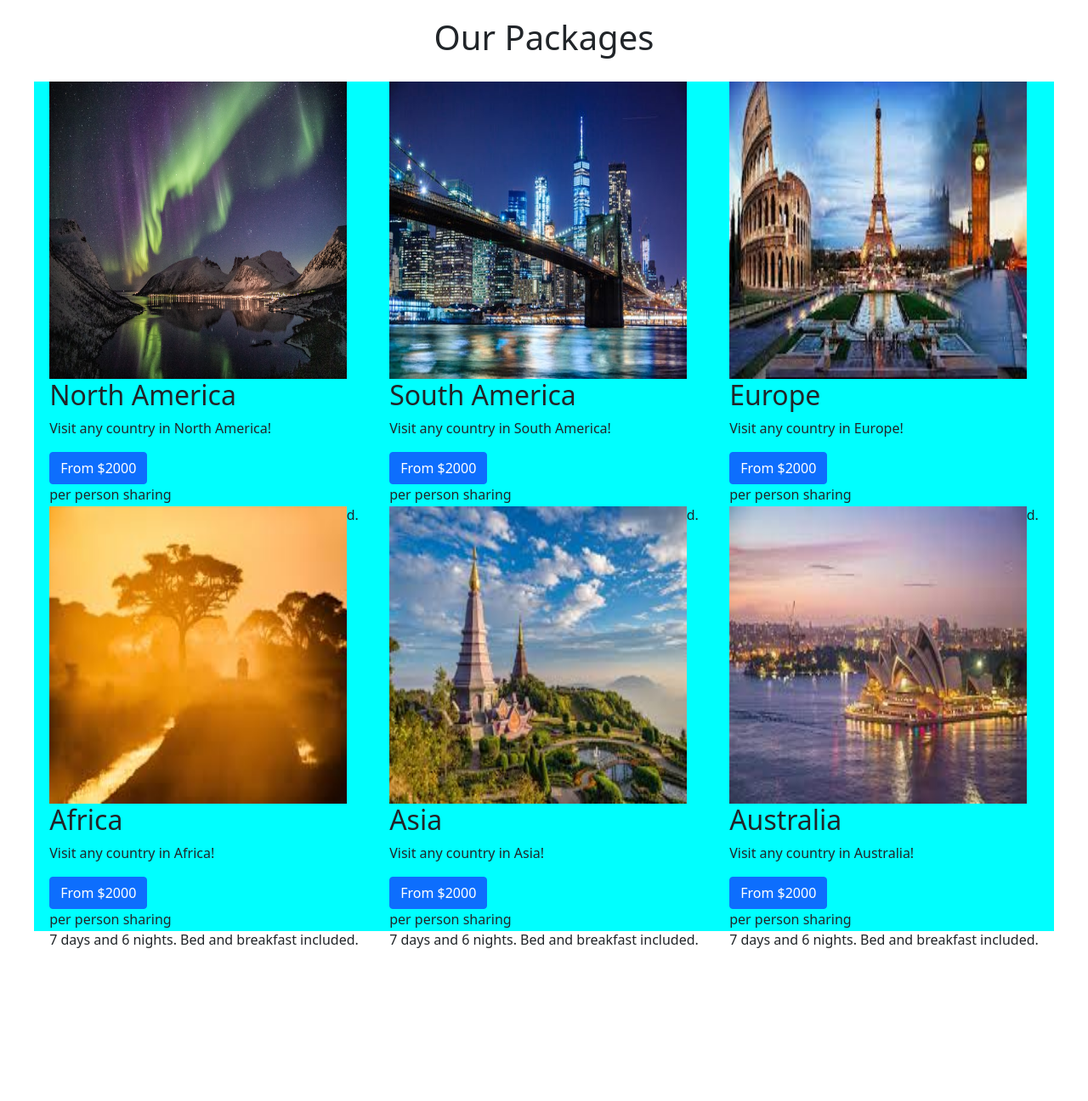
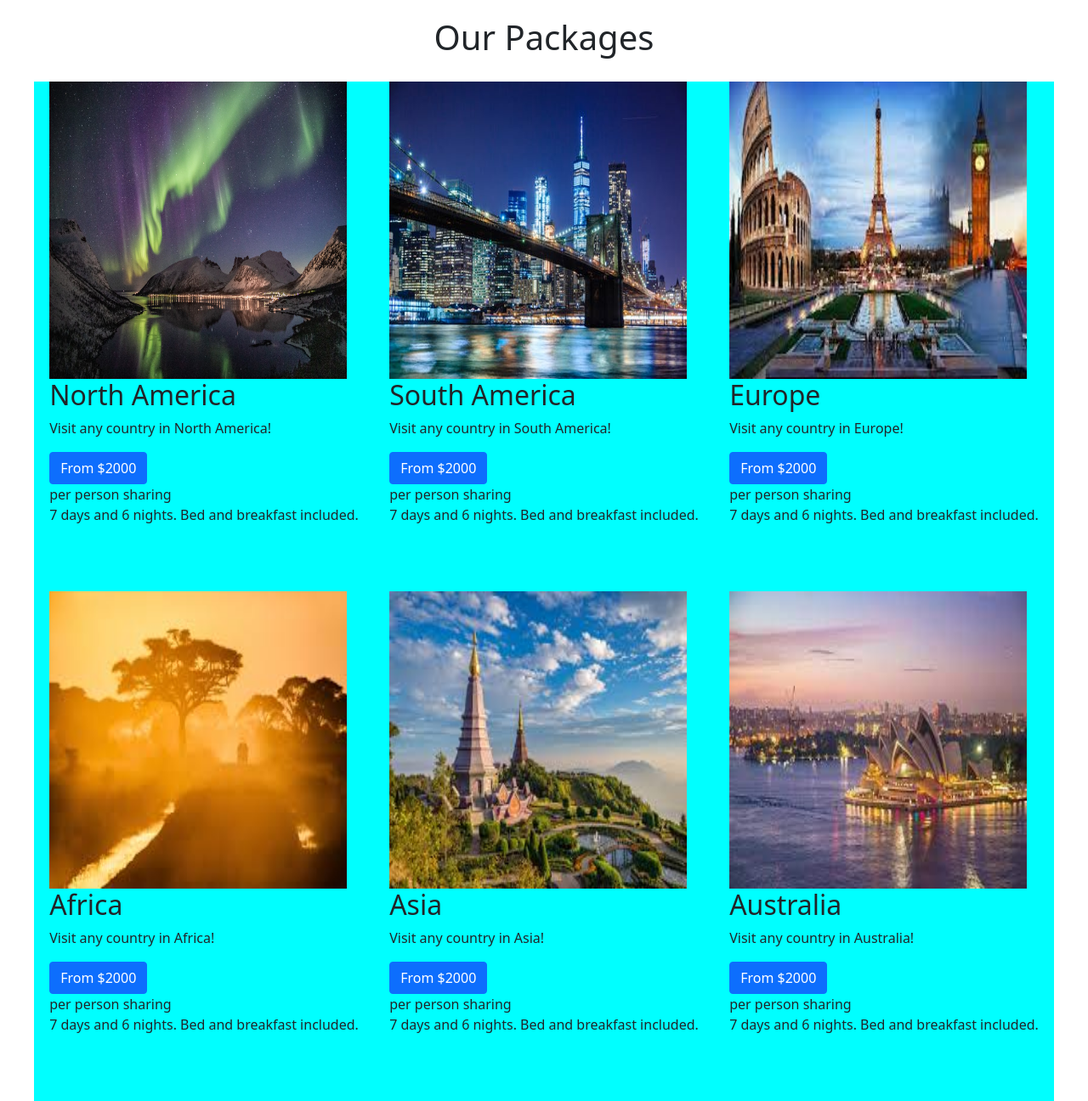
Before and after one commit to Joseph-oderoh/Wanderlust, a plain HTML site: page packages.html in a window 1280 px wide. Shown: the whole page at 85% size. Before the commit the page ends 1118 px from the top, so only its background shows below. Drawn offline with nearby package versions, Linux system fonts and the light colour scheme.

Commit message:
Make changes to house everything on the containers

```diff
--- a/packages.css
+++ b/packages.css
@@ -1,7 +1,7 @@
 #container {
     margin: 0 auto;
     width: 1200px;
-    height: 500px;
+    height: 600px;
     border: 25px;
     display: flex;
     justify-content: space-around;
@@ -11,7 +11,7 @@
 #container1 {
     margin: 0 auto;
     width: 1200px;
-    height: 500px;
+    height: 600px;
     border: 35px;
     display: flex;
     justify-content: space-around;
```
